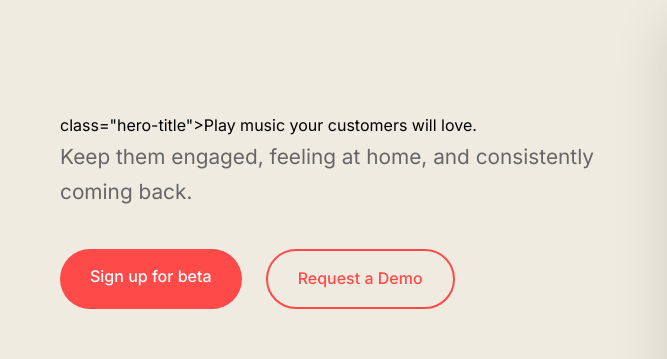
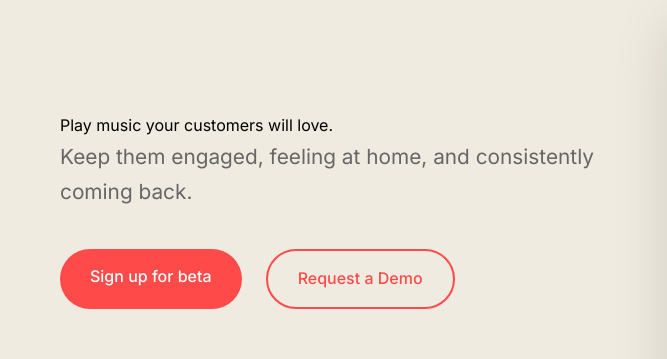
Before and after one commit to GroovAppBTN/ReplitLanding, a plain HTML site: page index.html in a window 1280 px wide. Shown: the part 209-568 px from the top of the page, 0-667 px from the left. Drawn offline with Linux system fonts and the light colour scheme.

Commit message:
Update title

```diff
--- a/index.html
+++ b/index.html
@@ -36,7 +36,7 @@
     <section id="hero" class="hero">
         <div class="hero-container">
             <div class="hero-content">
-                </h1> class="hero-title">Play music your customers will love.</h1>
+                </h1 class="hero-title">Play music your customers will love.</h1>
                 <p class="hero-subtitle">Keep them engaged, feeling at home, and consistently coming back.</p>
                 <div class="hero-buttons">
                     <a href="https://form.typeform.com/to/sp9Jiag6" class="btn btn-primary" target="_blank">Sign up for beta</a>
```
